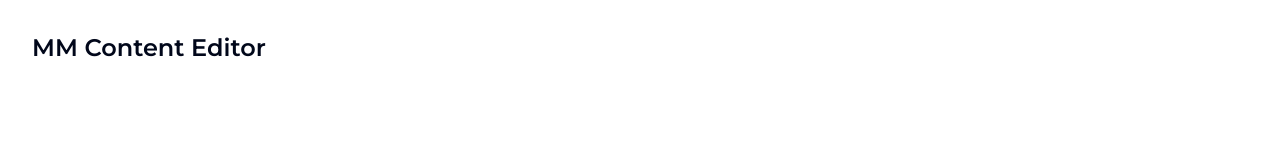
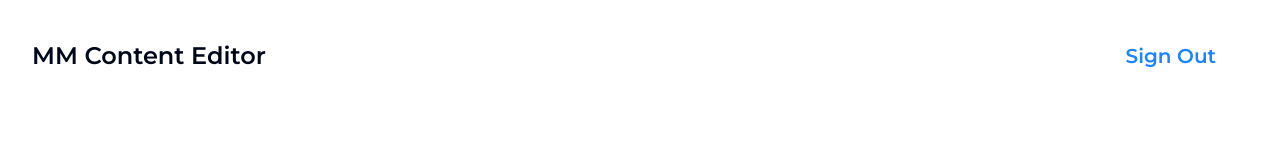
Before and after one commit to mediamonks/contenter, a Vue app in the folder frontend/: page / in a window 1280 px wide. Shown: the top 160 px of the page. Built offline with nearby package versions, Linux system fonts and the light colour scheme; no server answers; the database is empty; sample sign-in values are in the browser's storage.

Commit message:
Add sign out functionality

```diff
--- a/frontend/src/components/Button.vue
+++ b/frontend/src/components/Button.vue
@@ -1,6 +1,7 @@
 <template>
   <button
     class="button"
+    :class="{ flat: flat }"
     :disabled="loading"
   >
     <template v-if="loading">
@@ -16,6 +17,10 @@ import { defineComponent } from 'vue';
 export default defineComponent({
   props: {
     loading: {
+      type: Boolean,
+      default: false,
+    },
+    flat: {
       type: Boolean,
       default: false,
     },
@@ -36,6 +41,7 @@ export default defineComponent({
     padding: 1.5rem 4rem;
     border: none;
     border-radius: 0.5rem;
+    height: fit-content;
     cursor: pointer;
     transition: 0.2s ease-out;
 
@@ -53,5 +59,14 @@ export default defineComponent({
         color: $colorGrey300;
       }
     }
+
+    &.flat {
+      background: transparent;
+      color: $colorBlue400;
+
+      &:hover {
+        background: $colorBlue050;
+      }
+    }
   }
 </style>
--- a/frontend/src/store/user.ts
+++ b/frontend/src/store/user.ts
@@ -83,7 +83,7 @@ const signOut = async () => {
   if (!auth.currentUser) throw new Error('No user defined');
   await auth.signOut();
 
-  const database = firebase.database();
+  const database = await loadFirebaseDatabase();
   database.ref(`users/${user.currentUser?.uid}`).off();
 
   user.currentUser = null;
--- a/frontend/src/views/Home.vue
+++ b/frontend/src/views/Home.vue
@@ -2,6 +2,13 @@
   <div class="home">
     <header>
       <h3>MM Content Editor</h3>
+      <aside>
+        <Button
+          flat
+          @click="handleSignOut"
+        >
+          Sign Out
+        </Button>
         <Avatar
           v-if="user.currentUser"
           inverted
@@ -9,6 +16,7 @@
           :name="user.currentUser.displayName"
           :role="user.currentUser.role"
         />
+      </aside>
     </header>
     <main>
       <h1 class="title">
@@ -39,25 +47,35 @@
 
 <script lang="ts">
 import { defineComponent } from 'vue';
-import { user } from '@/store/user';
+import { signOut, user } from '@/store/user';
 import Avatar from '@/components/Avatar.vue';
 import ProjectCard from '@/components/ProjectCard.vue';
 import { projects, syncProjects } from '@/store/projects';
+import Button from '@/components/Button.vue';
+// eslint-disable-next-line import/no-cycle
+import router from '@/router';
 
 export default defineComponent({
   name: 'Home',
   components: {
     Avatar,
     ProjectCard,
+    Button,
   },
   setup() {
     syncProjects().catch((err) => {
       console.error(err);
     });
 
+    async function handleSignOut() {
+      await signOut();
+      await router.push('/sign-in');
+    }
+
     return {
       user,
       projects,
+      handleSignOut,
     };
   },
 });
@@ -73,6 +91,15 @@ export default defineComponent({
       justify-content: space-between;
       align-items: center;
       padding: 4rem;
+
+      aside {
+        display: flex;
+        align-items: center;
+
+        > * {
+          margin-left: 1rem;
+        }
+      }
     }
 
     main {
```
Lines whose indentation alone changed are shown as unchanged.
